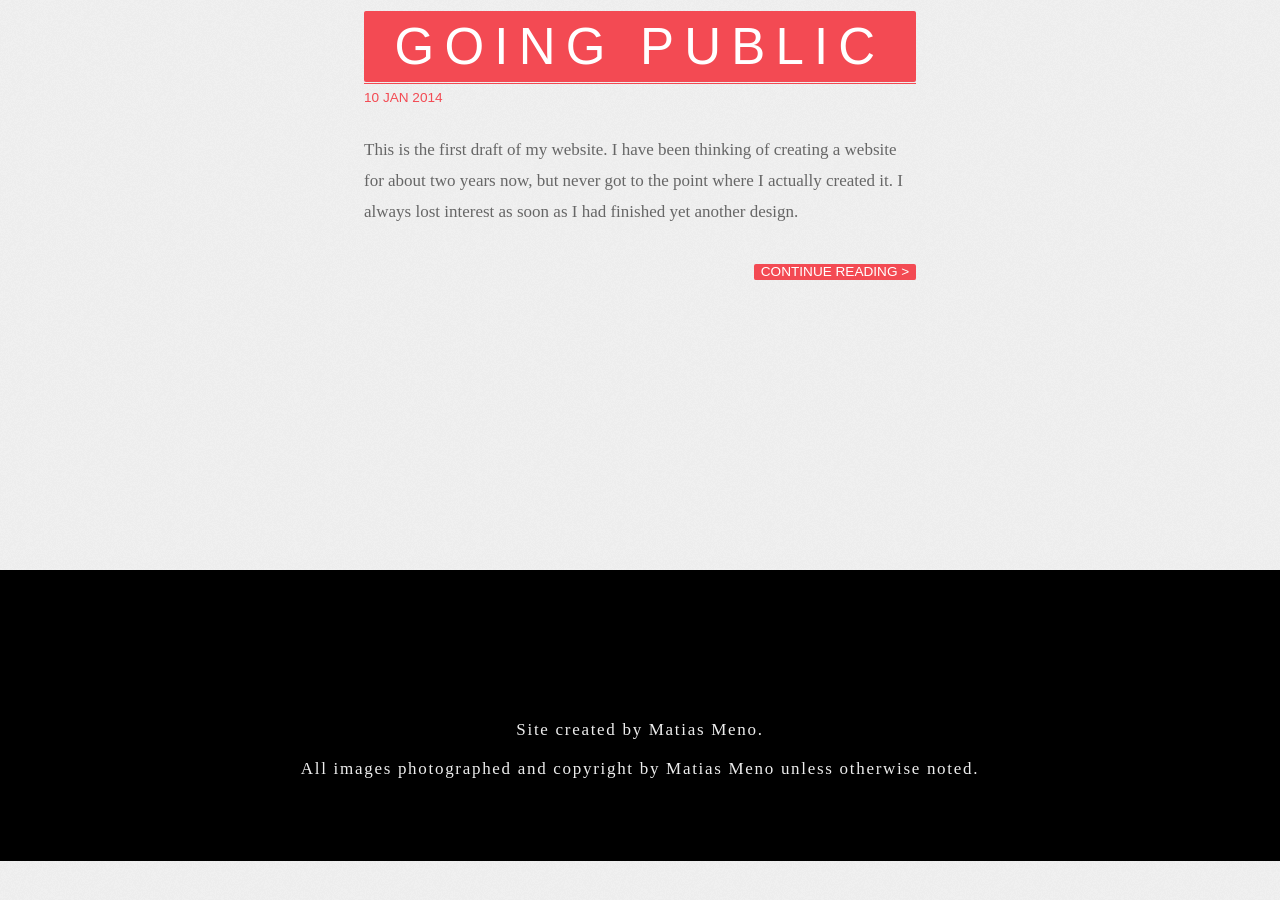
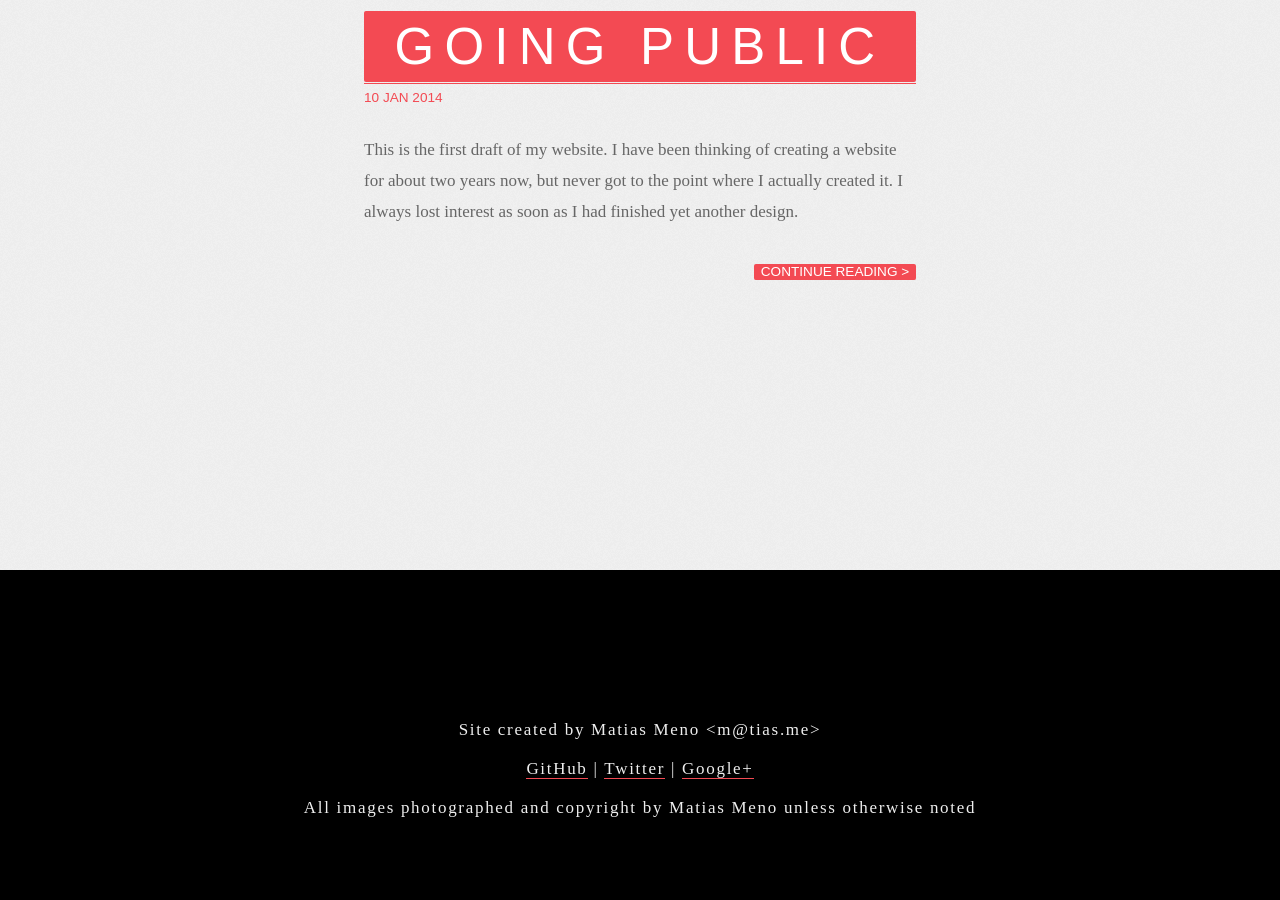
Before and after one commit to enyo/enyo.github.io, a Jekyll site: the page built from index.html, in a window 1280 px wide and 900 px high, scrolled down 1076 px. Built offline with Jekyll 4.4.1, drawn with Linux system fonts in a browser that asks for light colours; Markdown is read by kramdown in place of the engine named in the settings; before the commit the page ends 1937 px from its top, so only the background shows below that.

Commit message:
Exdended the footer.

```diff
--- a/_layouts/default.html
+++ b/_layouts/default.html
@@ -50,9 +50,9 @@
 
 
   <footer>
-    <p>Site created by Matias Meno.</p>
-    <p>All images photographed and copyright by Matias Meno unless otherwise noted.</p>
-    <a style="display: none;" href="https://plus.google.com/+MatiasMeno?rel=author">Google +</a>
+    <p>Site created by Matias Meno &lt;m@tias.me&gt;</p>
+    <p><a href="https://github.com/enyo/">GitHub</a> | <a href="https://twitter.com/matenyo">Twitter</a> | <a href="https://plus.google.com/+MatiasMeno?rel=author">Google+</a></p>
+    <p>All images photographed and copyright by Matias Meno unless otherwise noted</p>
   </footer>
 
 </body>
```
